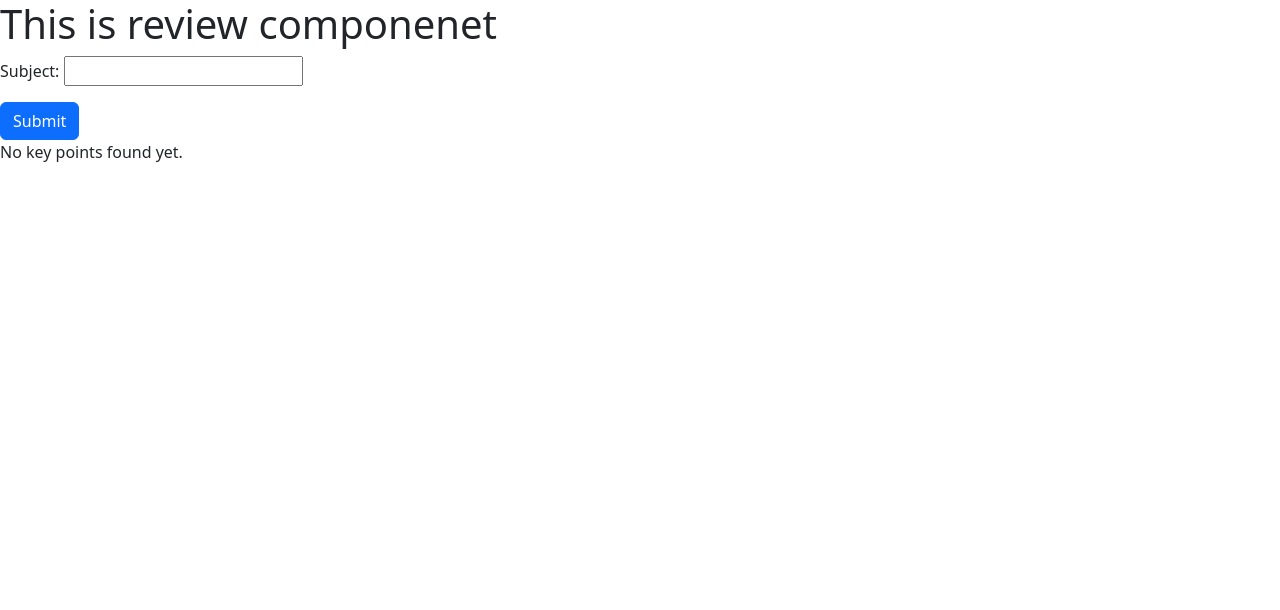
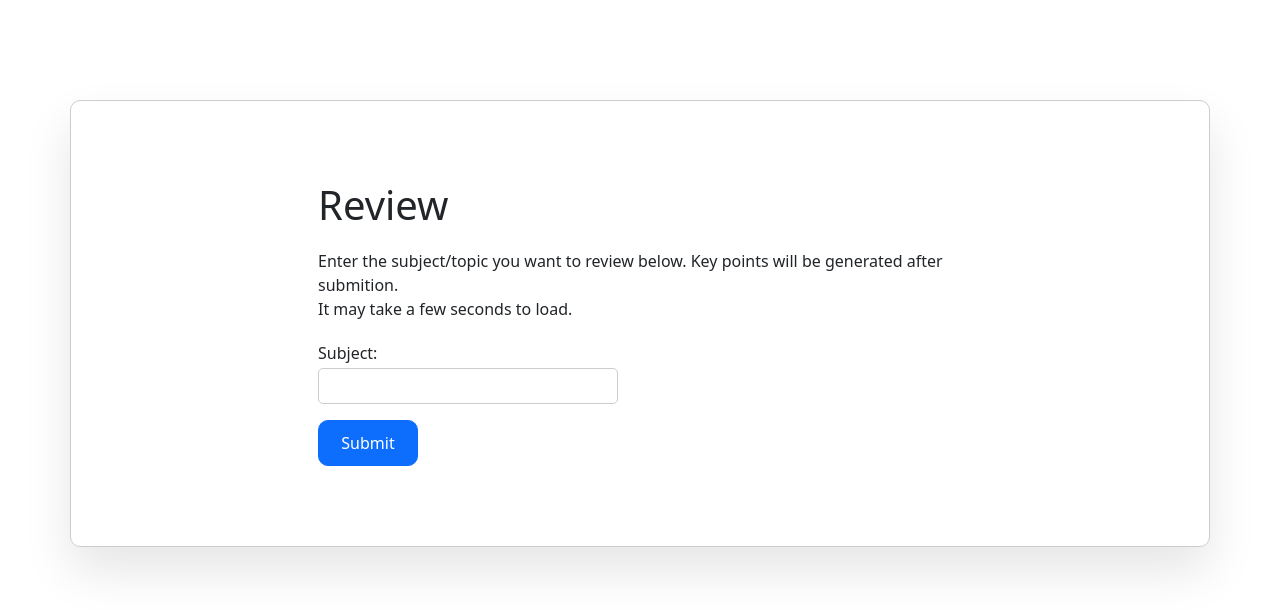
Before and after one commit to MargaretLai/Exam-Prep-App, a Django app: page /review/ in a window 1280 px wide. Shown: the top 610 px of the page. Run offline with Django 5.2, Linux system fonts and the light colour scheme; some web fonts are replaced.

Commit message:
Styled review component

```diff
--- a/appone/forms.py
+++ b/appone/forms.py
@@ -5,13 +5,22 @@ class PrepForm(forms.ModelForm):
     class Meta:
         model = Prep
         fields = ["subject"]
+        widgets = {
+            'subject': forms.TextInput(attrs={'class': 'form-control'})
+        }
 
 class ReviewForm(forms.ModelForm):
     class Meta:
         model = Review
         fields = ["subject"]
+        widgets = {
+            'subject': forms.TextInput(attrs={'class': 'form-control'})
+        }
 
 class EmailSignupForm(forms.ModelForm):
     class Meta:
         model = EmailSubscriber
         fields = ["email"]
+        widgets = {
+            'email': forms.EmailInput(attrs={'class': 'form-control'})
+        }
--- a/appone/static/css/main.css
+++ b/appone/static/css/main.css
@@ -22,3 +22,40 @@ nav {
 #landing-img {
     width: 1000px;
 }
+
+.review-container {
+    border: 1px solid #ccc; /* Grey border */
+    border-radius: 10px; /* Adjust radius as needed */
+    box-shadow: 0px 24px 48px rgba(0, 0, 0, 0.1); /* Subtle grey shadow */
+    padding: 80px;
+    display: block;
+    margin: 0 auto;
+    margin-top: 100px;
+}
+
+.review-container p {
+    margin-top: 20px;
+}
+
+.review-container button {
+    width: 100px;
+    padding: 10px;
+    border-radius: 10px;
+}
+
+.review-container h2 {
+    margin-top: 30px;
+}
+
+.review-container ul {
+    margin-top: 10px;
+    list-style-type: none;
+}
+
+.form-control {
+    border-radius: 5px;
+    border: 1px solid #ccc;
+    padding: 5px;
+    margin-top: 3px;
+    width: 300px;
+}
--- a/appone/templates/review.html
+++ b/appone/templates/review.html
@@ -1,7 +1,11 @@
 {% extends "base.html" %}
 
 {% block main %}
-<h1>This is review componenet</h1>
+<div class="container review-container">
+    <div class="row justify-content-center">
+        <div class="col-md-8">
+            <h1>Review</h1>
+            <p>Enter the subject/topic you want to review below. Key points will be generated after submition. <br>It may take a few seconds to load.</p>
 
             <form method="post">
                 {% csrf_token %}
@@ -10,14 +14,17 @@
             </form>
 
             {% if key_points %}
-<h2>Key Points:</h2>
+            <br><hr>
+            <h1>Key Points</h1>
             <ul>
                 {% for point in key_points %}
                 <li>{{ point }}</li>
                 {% endfor %}
             </ul>
-{% else %}
-<p>No key points found yet.</p>
+            <button class="btn btn-success" type="submit" onclick="location.href='/prep'">Exam</button>
+            <button type="button" class="btn btn-primary" onclick="location.href='/'">Home</button>
             {% endif %}
-
+        </div>
+    </div>
+</div>
 {% endblock %}
```
Lines whose indentation alone changed are shown as unchanged.
